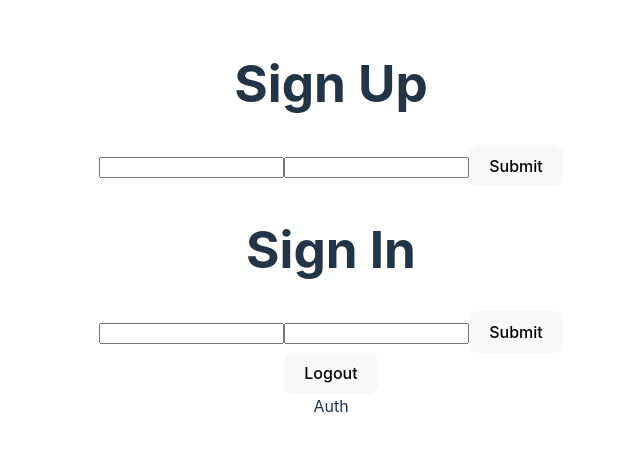
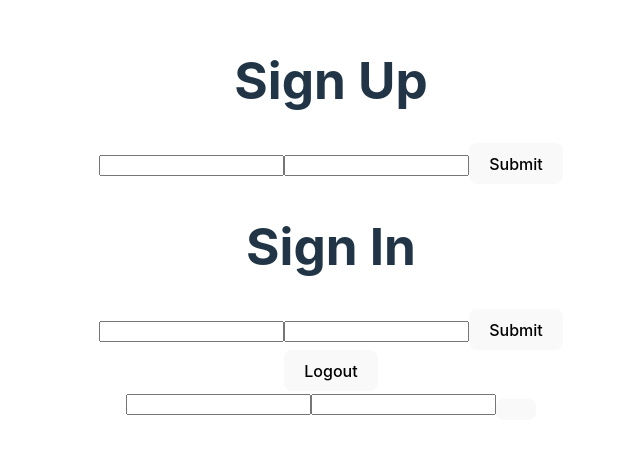
Before and after one commit to SebastianAndDavid/auth-template-frontend, a React (Vite) app: page / in a window 1280 px wide. Shown: the part 181-634 px from the top of the page, without its empty margins (309-949 px from the left). Built offline with nearby package versions, Linux system fonts and the light colour scheme.

Commit message:
feat: setup interface AuthProps and started prop passing. validated

```diff
--- a/src/App.tsx
+++ b/src/App.tsx
@@ -13,7 +13,6 @@ function App() {
   const [sessionsEmail, setSessionsEmail] = useState("");
   const [sessionsPassword, setSessionsPassword] = useState("");
   const [user, setUser] = useState<User | undefined>(undefined);
-
   console.log("user", user);
 
   async function verify() {
@@ -87,7 +86,7 @@ function App() {
       <button onClick={handleLogout}>Logout</button>
       <Router>
         <Routes>
-          <Route path="/" element={<Auth />} />
+          <Route path="/" element={<Auth user={user} setEmail={setEmail} />} />
           <Route element={<ProtectedRoute user={user} />}>
             <Route path="/home" element={<Home />} />
           </Route>
--- a/src/components/Auth.tsx
+++ b/src/components/Auth.tsx
@@ -1,3 +1,13 @@
-export default function Auth() {
-  return <div>Auth</div>;
+import { AuthProps } from "../types/userTypes";
+
+export default function Auth({ user, setEmail }: AuthProps) {
+  return (
+    <>
+      <form>
+        <input type="email" onChange={(e) => setEmail(e.target.value)} />
+        <input type="password" />
+        <button></button>
+      </form>
+    </>
+  );
 }
--- a/src/types/userTypes.ts
+++ b/src/types/userTypes.ts
@@ -7,3 +7,8 @@ export interface User {
 export interface UserProps {
   user?: User;
 }
+
+export interface AuthProps {
+  user?: User;
+  setEmail: React.Dispatch<React.SetStateAction<string>>;
+}
```
